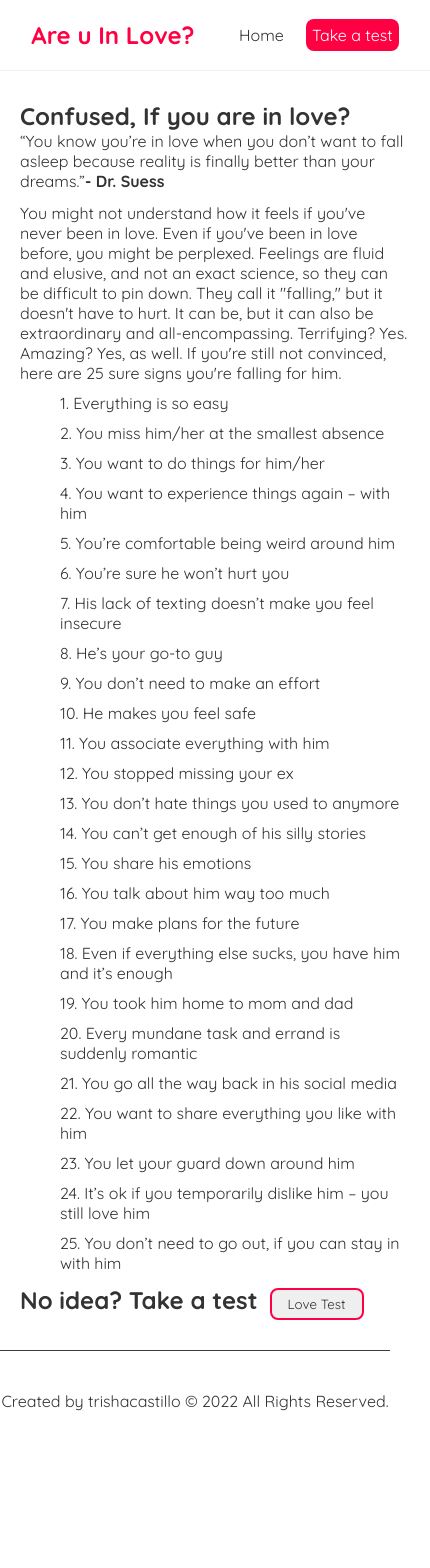
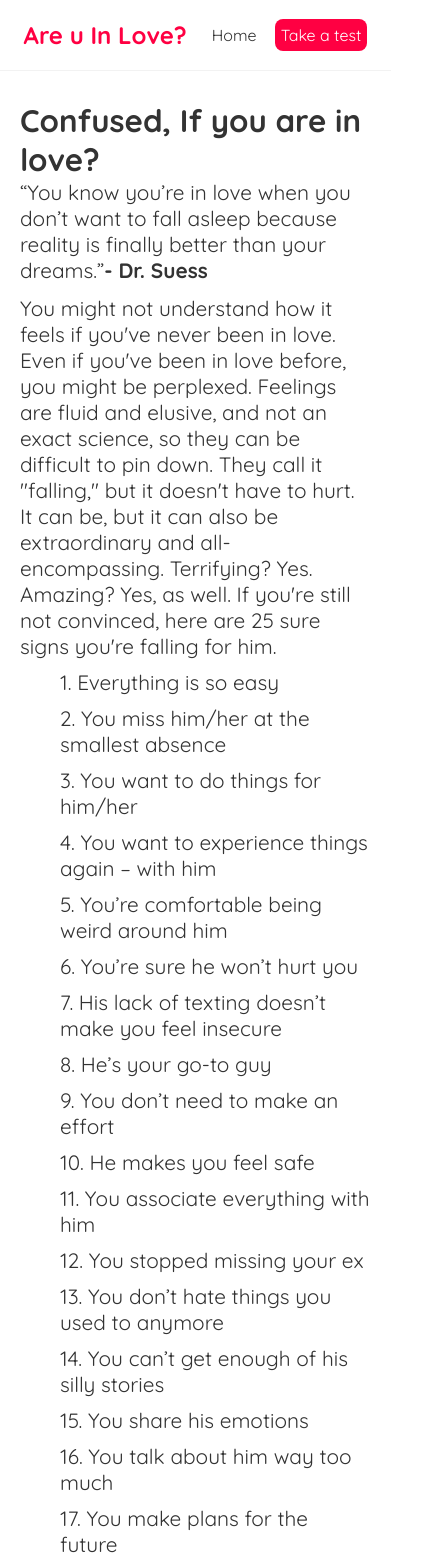
Before and after one commit to trishacastillo/areuinlove, a React (Create React App) app in the folder areuinlove/: page / in a window 390 px wide. Shown: the top 1568 px of the page, 430 px wide, since content can reach past the window. Before the commit the page ends 1451 px from the top, so only its background shows below. Built offline with nearby package versions, Linux system fonts and the light colour scheme.

Commit message:
view added

```diff
--- a/areuinlove/src/App.css
+++ b/areuinlove/src/App.css
@@ -3,7 +3,8 @@
     color: #868c96;
     border-top: 1px solid #353c46;
     max-width: 600px;
-    margin: auto;
+    margin: 0 12px;
+    margin-top: 1em;
   }
 
   footer p {
--- a/areuinlove/src/App.js
+++ b/areuinlove/src/App.js
@@ -199,8 +199,7 @@ function App() {
           </Route>
         </Switch>
       </div>
-
-      <Footer/>
+      <div className='center'><Footer/></div>
     </div>
   </Router>
   );
--- a/areuinlove/src/index.css
+++ b/areuinlove/src/index.css
@@ -21,7 +21,7 @@
   margin-left: auto;
 }
 .navbar a {
-  margin-left: 16px;
+  margin-left: 12px;
   text-decoration: none;
   padding: 6px;
 }
@@ -64,7 +64,7 @@
   margin-left: 12px;
   border: 2px solid #ff0042;
 }
-.instruction-section, .result-section{
+.instruction-section, .result-section, .instruction-div{
   text-align: center;
 }
 .instruction-section button, .instruction-div button{
@@ -82,8 +82,25 @@
   vertical-align: middle;
   padding-top: 70px;
 }
+.center{
+  margin: auto;
+  max-width: 600px;
+}
 @media only screen and (max-width: 600px) {
-    .navbar, .content, footer{
-      width: 100%;
+    .navbar{
+      width: 90%;
+    }
+    .content{
+      font-size: 1.3em;
+    }
+    .instruction-section button, .instruction-div button{
+      width: 50%;
+    }
+    .answer-section button{
+      width: 80%;
+      font-size: .8em;
+    }
+    footer{
+      font-size: .8em;
     }
 }
```
Also changed, not shown: areuinlove/src/TakeATest.js (deleted, +0 -8 lines).
